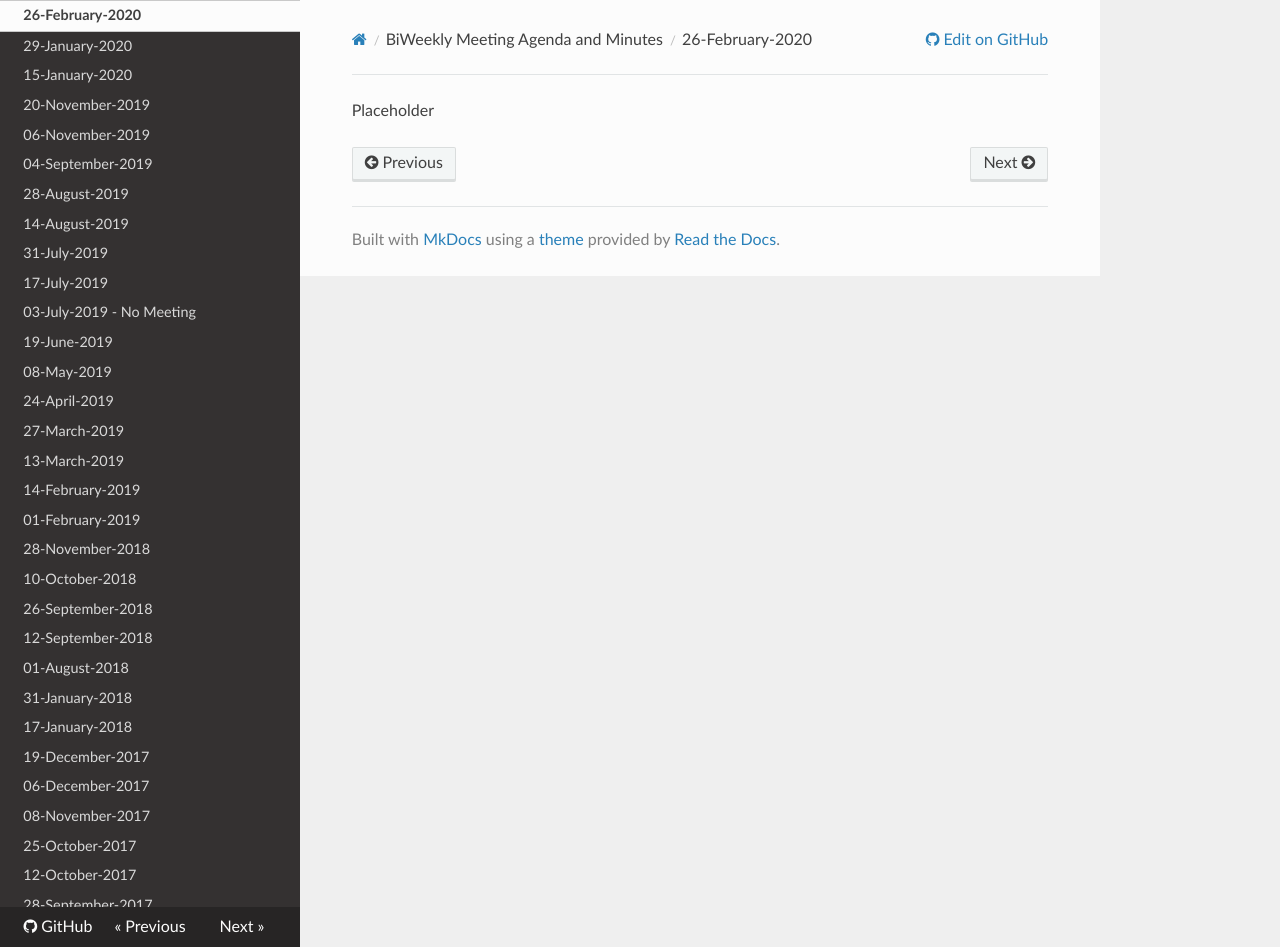
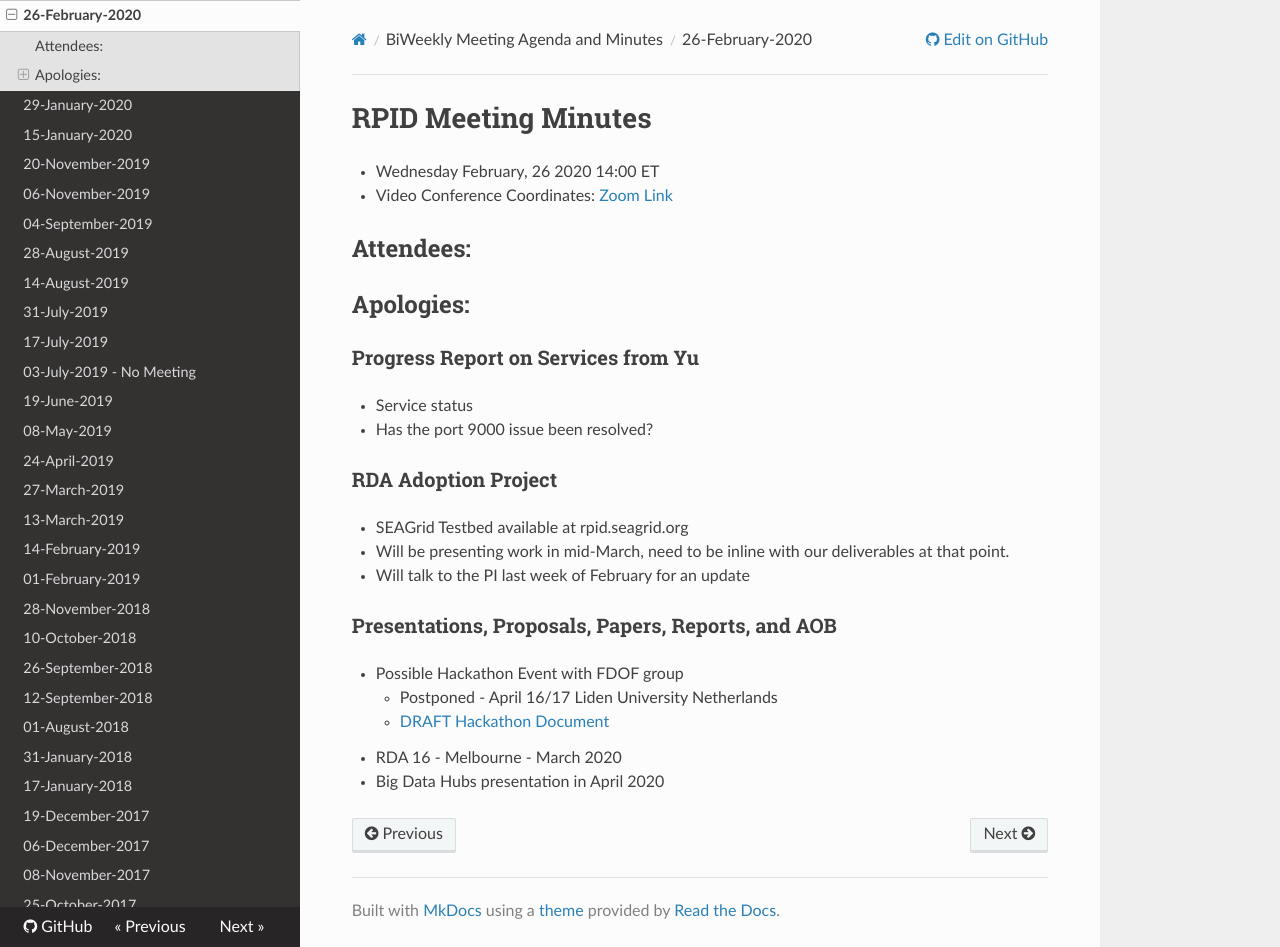
Before and after one commit to rpidproject/rpid, an MkDocs documentation site: the page built from docs/26-February-2020.md, in a window 1280 px wide and 947 px high. Built offline with MkDocs 1.6.1, drawn with Linux system fonts in a browser that asks for light colours; nearby versions of some CDN libraries; old or Windows-style settings are respelled for this version of MkDocs.

Commit message:
Update 26-February-2020.md

```diff
--- a/docs/26-February-2020.md
+++ b/docs/26-February-2020.md
@@ -1 +1,22 @@
-Placeholder
+# RPID Meeting Minutes
+   * Wednesday February, 26 2020 14:00 ET
+   * Video Conference Coordinates: [Zoom Link](https://iu.zoom.us/my/rquick)
+
+## Attendees:
+## Apologies:
+
+### Progress Report on Services from Yu
+   * Service status
+   * Has the port 9000 issue been resolved?
+
+### RDA Adoption Project
+   * SEAGrid Testbed available at rpid.seagrid.org
+   * Will be presenting work in mid-March, need to be inline with our deliverables at that point.
+   * Will talk to the PI last week of February for an update
+
+### Presentations, Proposals, Papers, Reports, and AOB
+   * Possible Hackathon Event with FDOF group
+      * Postponed - April 16/17 Liden University Netherlands
+      * [DRAFT Hackathon Document](https://docs.google.com/document/d/1y8OXWTeDmJctbXNOv0N1Eekrx7JUB9TdtG0r2INkqIg/edit)
+   * RDA 16 - Melbourne - March 2020
+   * Big Data Hubs presentation in April 2020
```
